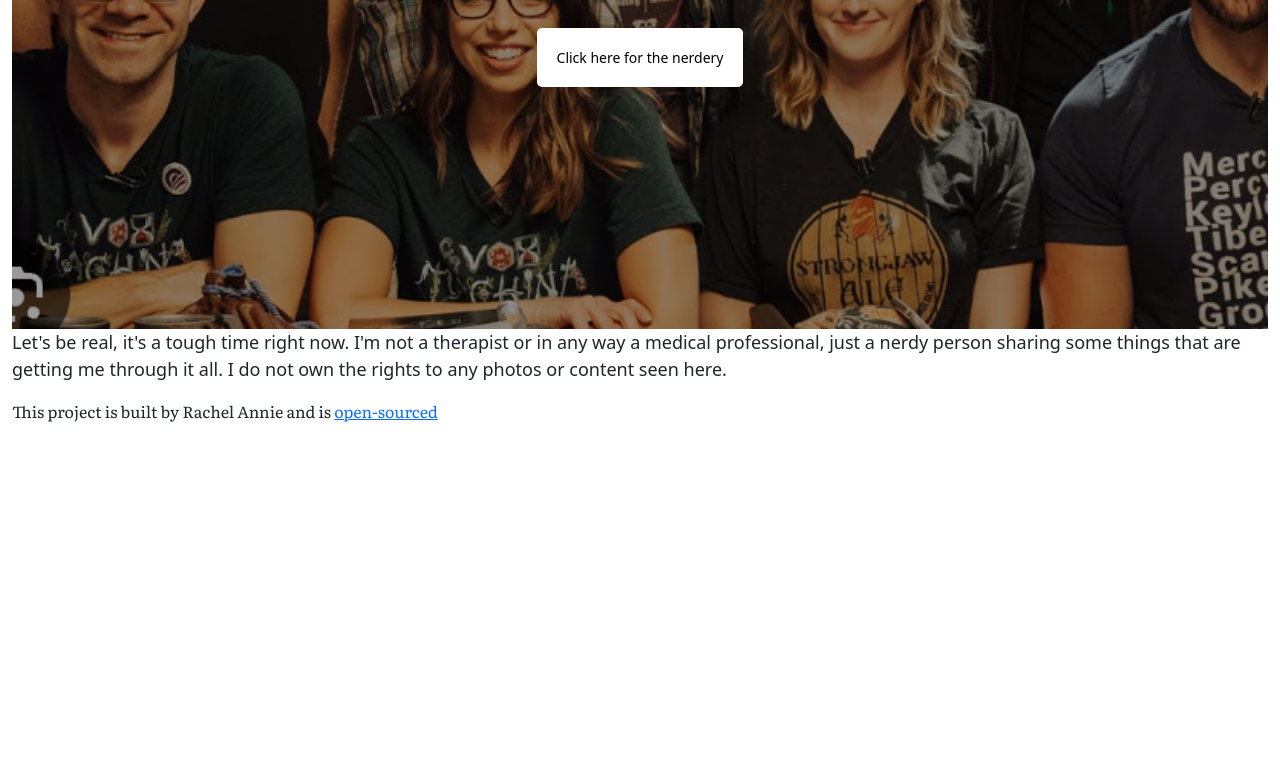
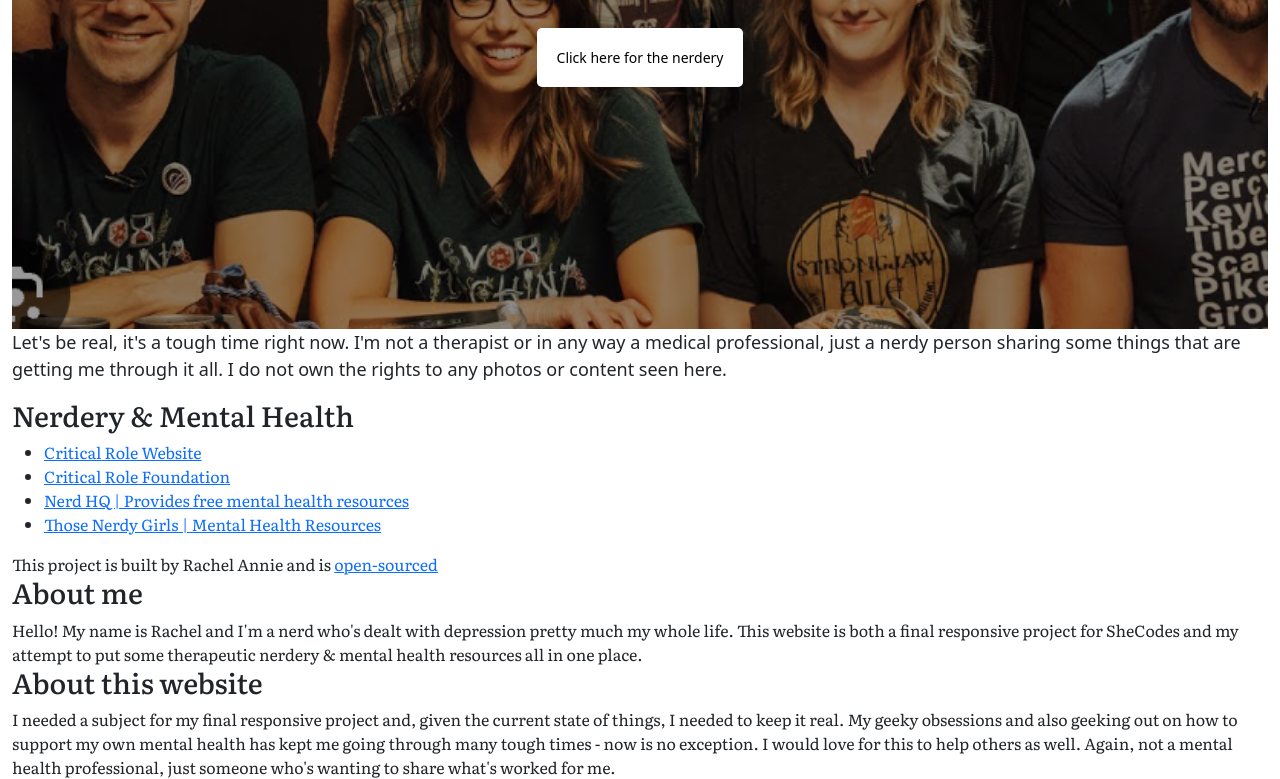
Before and after one commit to rachelahooper/responsive-homework-finale, a plain HTML site: page index.html in a window 1280 px wide. Shown: the part 498-1277 px from the top of the page. Before the commit the page ends 921 px from the top, so only its background shows below. Drawn offline with nearby package versions, Linux system fonts and the light colour scheme; a web font is replaced by a local one.

Commit message:
HTML for footer

```diff
--- a/index.html
+++ b/index.html
@@ -34,12 +34,50 @@
       </p>
 
       <footer>
+        <div>
+          <h3>Nerdery & Mental Health</h3>
+          <ul>
+            <li><a href="https://critrole.com/">Critical Role Website</a></li>
+            <li>
+              <a href="https://critrole.com/foundation/"
+                >Critical Role Foundation</a
+              >
+            </li>
+            <li>
+              <a href="https://www.nerdhq.org/"
+                >Nerd HQ | Provides free mental health resources</a
+              >
+            </li>
+            <li>
+              <a href="https://thosenerdygirls.org/category/mental-health/"
+                >Those Nerdy Girls | Mental Health Resources</a
+              >
+            </li>
+          </ul>
           This project is built by Rachel Annie and is
           <a
             href="https://github.com/rachelahooper/responsive-homework-finale"
             target="_blank"
             >open-sourced</a
           >
+        </div>
+        <div>
+          <h3>About me</h3>
+          Hello! My name is Rachel and I'm a nerd who's dealt with depression
+          pretty much my whole life. This website is both a final responsive
+          project for SheCodes and my attempt to put some therapeutic nerdery &
+          mental health resources all in one place.
+        </div>
+        <div>
+          <h3>About this website</h3>
+          I needed a subject for my final responsive project and, given the
+          current state of things, I needed to keep it real. My geeky obsessions
+          and also geeking out on how to support my own mental health has kept
+          me going through many tough times - now is no exception. I would love
+          for this to help others as well. Again, not a mental health
+          professional, just someone who's wanting to share what's worked for
+          me.
+        </div>
       </footer>
     </div>
   </body>
```
Lines whose indentation alone changed are shown as unchanged.
